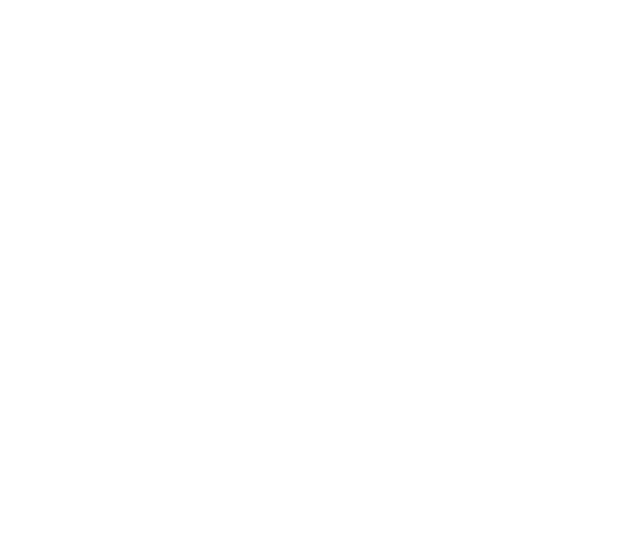
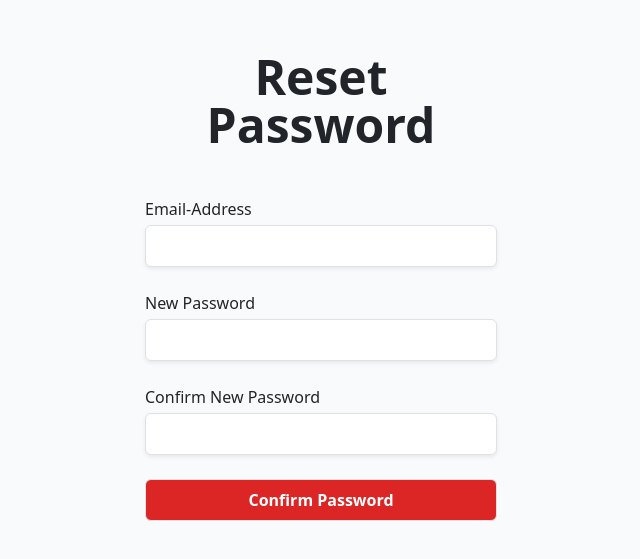
Before and after one commit to Chayanut-oak/WebProProjeactOakDo, a Vue app in the folder web-pro/: page /ResetPassword in a window 1280 px wide. Before the commit this address had no page. Shown: the part 113-672 px from the top of the page, without its empty margins (319-959 px from the left). Built offline with nearby package versions, Linux system fonts and the light colour scheme.

Commit message:
resetpass

```diff
--- a/web-pro/src/router/index.js
+++ b/web-pro/src/router/index.js
@@ -6,6 +6,7 @@
 import CheckOutPage from '@/view/CheckOutPage.vue';
 import UserProfile from '@/view/UserProfile.vue';
 import AddMin from '@/view/AddMin.vue';
+import ResetPassword from '@/view/ResetPassword.vue';
 
 const routes = [
     {
@@ -58,6 +59,12 @@
         component: UserProfile,
 
     },
+    {
+        path: '/ResetPassword',
+        name: 'ResetPassword',
+        component: ResetPassword,
+
+    },
 ]
 
 const router = createRouter({
--- /dev/null
+++ b/web-pro/src/view/ResetPassword.vue
@@ -0,0 +1,76 @@
+<template>
+    <!-- component -->
+    <div class="w-full min-h-screen bg-gray-50 flex flex-col sm:justify-center items-center pt-6 sm:pt-0">
+        <div class="w-full sm:max-w-md p-5 mx-auto">
+            <h2 class="mb-12 text-center text-5xl font-extrabold">Reset Password</h2>
+            <div class="mb-4">
+                <label class="block mb-1" for="email">Email-Address</label>
+                <input v-model="e" id="email" type="email" name="email"
+                    class="py-2 px-3 border border-gray-300 focus:border-red-300 focus:outline-none focus:ring focus:ring-red-200 focus:ring-opacity-50 rounded-md shadow-sm disabled:bg-gray-100 mt-1 block w-full" />
+            </div>
+            <div class="mb-4">
+                <label class="block mb-1" for="password">New Password</label>
+                <input v-model="pass" id="password" type="password" name="password"
+                    class="py-2 px-3 border border-gray-300 focus:border-red-300 focus:outline-none focus:ring focus:ring-red-200 focus:ring-opacity-50 rounded-md shadow-sm disabled:bg-gray-100 mt-1 block w-full" />
+            </div>
+            <div class="mb-4">
+                <label class="block mb-1" for="conpassword">Confirm New Password</label>
+                <input v-model="conpass" id="conpassword" type="password" name="conpassword"
+                    class="py-2 px-3 border border-gray-300 focus:border-red-300 focus:outline-none focus:ring focus:ring-red-200 focus:ring-opacity-50 rounded-md shadow-sm disabled:bg-gray-100 mt-1 block w-full" />
+            </div>
+
+            <div class="mt-6">
+                <button @click="resetPass()"
+                    class="w-full inline-flex items-center justify-center px-4 py-2 bg-red-600 border border-transparent rounded-md font-semibold capitalize text-white hover:bg-red-700 active:bg-red-700 focus:outline-none focus:border-red-700 focus:ring focus:ring-red-200 disabled:opacity-25 transition">Confirm
+                    Password</button>
+            </div>
+        </div>
+
+    </div>
+</template>
+
+<script>
+import axios from '@/plugins/axios'
+  /* eslint-disable */ import swal from 'sweetalert2';
+export default {
+    data() {
+        return {
+            e: "",
+            pass: "",
+            id: "",
+            email: "",
+            conpass: "",
+        }
+    }, methods: {
+        resetPass() {
+            console.log(this.pass, this.conpass)
+            var formData = new FormData();
+            formData.append("email", this.e);
+            formData.append("password", this.pass);
+            formData.append("conpassword", this.conpass);
+            axios
+                .post("http://localhost:3000/resetPass", formData, {
+                    headers: {
+                        "Content-Type": "application/json",
+                    },
+                })
+                .then((response) => {
+                    console.log(response.data)
+                    swal.fire({
+                        title: 'Reset Password Success',
+                        text: 'success',
+                        icon: 'success'
+                    })
+                    this.$router.push({ path: "/SignIn" });
+                })
+                .catch((error) => {
+                    alert(error.response.data)
+                });
+        },
+
+
+    }
+}
+</script>
+
+<style></style>
--- a/web-pro/src/view/SignInPage.vue
+++ b/web-pro/src/view/SignInPage.vue
@@ -54,8 +54,8 @@
             </button>
             <div v-show="checkpass" class="w-full sm:max-w-md p-5 mx-auto">
               <div class="mb-4">
-                <label class="block mb-1" for="password">Email</label>
-                <input v-model="email" id="password" type="password" name="password"
+                <label class="block mb-1" for="email">Email</label>
+                <input v-model="email" id="email" type="email" name="email"
                   class="py-2 px-3 border border-gray-300 focus:border-red-300 focus:outline-none focus:ring focus:ring-red-200 focus:ring-opacity-50 rounded-md shadow-sm disabled:bg-gray-100 mt-1 block w-full" />
               </div>
               <div class="mt-6">
```
Also changed, not shown: 1 other file (tests, documents, lock files or other folders).
